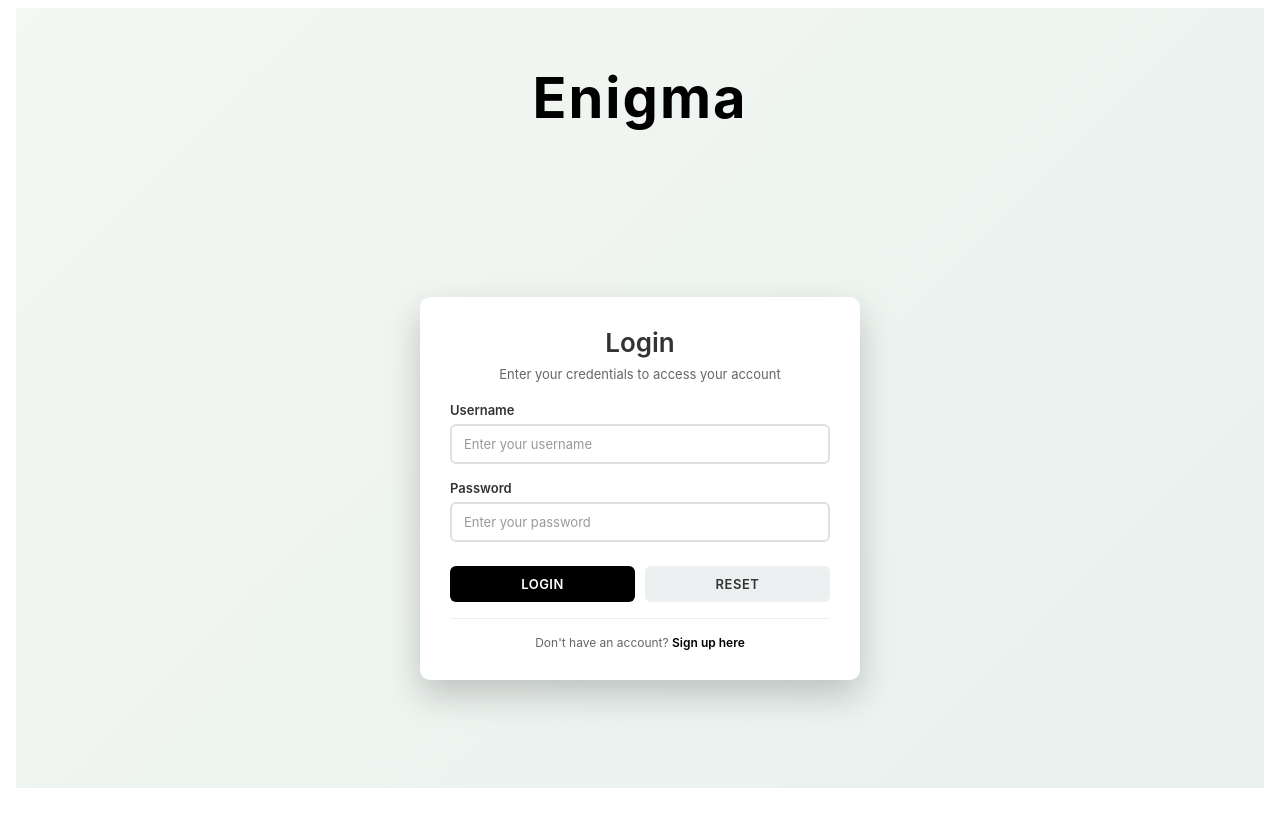
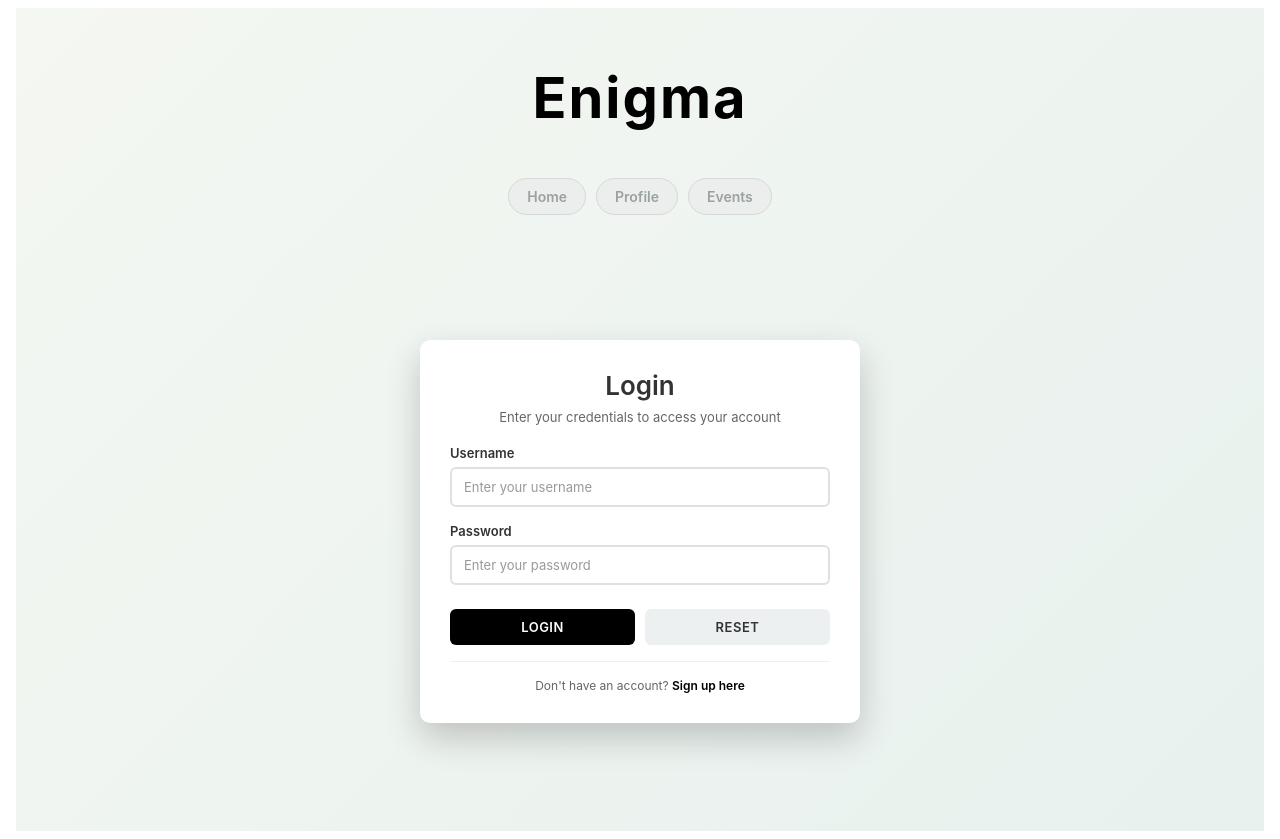
Before and after one commit to vukkumsp/laughing-enigma, an Angular app in the folder frontend/visual-enigma/: page /login in a window 1280 px wide. Before the commit the page ends 800 px from the top, so only its background shows below. Built offline with nearby package versions, Linux system fonts and the light colour scheme.

Commit message:
frontend refactoring: - adding navigation for all non login pages. - fixed the bug where profile page is calling production url instead of local url. - testing the profile endpoint from postman and updated that request to postman collection.

```diff
--- /dev/null
+++ b/frontend/visual-enigma/src/app/app-navigation.html
@@ -0,0 +1,35 @@
+<nav
+  class="app-navigation"
+  [class.navigation-disabled]="isCurrentRoute('/login')"
+  [attr.aria-disabled]="isCurrentRoute('/login')"
+  aria-label="Main navigation">
+  <ul>
+    @if (isCurrentRoute('/login')) {
+      <li><span class="navigation-link">Home</span></li>
+      <li><span class="navigation-link">Profile</span></li>
+      <li><span class="navigation-link">Events</span></li>
+    } @else {
+      <li>
+        @if (isCurrentRoute('/home')) {
+          <span class="navigation-link active" aria-current="page">Home</span>
+        } @else {
+          <a class="navigation-link" routerLink="/home">Home</a>
+        }
+      </li>
+      <li>
+        @if (isCurrentRoute('/profile')) {
+          <span class="navigation-link active" aria-current="page">Profile</span>
+        } @else {
+          <a class="navigation-link" routerLink="/profile">Profile</a>
+        }
+      </li>
+      <li>
+        @if (isCurrentRoute('/events')) {
+          <span class="navigation-link active" aria-current="page">Events</span>
+        } @else {
+          <a class="navigation-link" routerLink="/events">Events</a>
+        }
+      </li>
+    }
+  </ul>
+</nav>
--- /dev/null
+++ b/frontend/visual-enigma/src/app/app-navigation.scss
@@ -0,0 +1,48 @@
+.app-navigation {
+  margin-top: 20px;
+
+  ul {
+    display: flex;
+    justify-content: center;
+    gap: 10px;
+    margin: 0;
+    padding: 0;
+    list-style: none;
+  }
+}
+
+.navigation-link {
+  display: inline-block;
+  padding: 9px 18px;
+  border: 1px solid #b8c9c2;
+  border-radius: 999px;
+  color: #38534a;
+  font-size: 14px;
+  font-weight: 600;
+  text-decoration: none;
+  transition: background-color 150ms ease, color 150ms ease, border-color 150ms ease;
+
+  &:hover {
+    border-color: #217a68;
+    color: #185c4f;
+  }
+
+  &.active {
+    border-color: #217a68;
+    background: #217a68;
+    color: #fff;
+    cursor: default;
+  }
+}
+
+.navigation-disabled .navigation-link {
+  border-color: #d5d9d7;
+  background: #eceeed;
+  color: #9aa29e;
+  cursor: default;
+}
+
+@media (max-width: 480px) {
+  .app-navigation ul { gap: 6px; }
+  .navigation-link { padding: 8px 14px; }
+}
--- /dev/null
+++ b/frontend/visual-enigma/src/app/app-navigation.ts
@@ -0,0 +1,31 @@
+import { Component, DestroyRef, inject, signal } from '@angular/core';
+import { takeUntilDestroyed } from '@angular/core/rxjs-interop';
+import { NavigationEnd, Router, RouterLink } from '@angular/router';
+import { filter, startWith } from 'rxjs';
+
+@Component({
+  selector: 'app-navigation',
+  imports: [RouterLink],
+  templateUrl: './app-navigation.html',
+  styleUrl: './app-navigation.scss'
+})
+export class AppNavigation {
+  readonly currentRoute = signal('');
+
+  private readonly router = inject(Router);
+  private readonly destroyRef = inject(DestroyRef);
+
+  constructor() {
+    this.router.events
+      .pipe(
+        filter(event => event instanceof NavigationEnd),
+        startWith(null),
+        takeUntilDestroyed(this.destroyRef)
+      )
+      .subscribe(() => this.currentRoute.set(this.router.url.split(/[?#]/, 1)[0]));
+  }
+
+  isCurrentRoute(path: string): boolean {
+    return this.currentRoute() === path;
+  }
+}
--- a/frontend/visual-enigma/src/app/app.html
+++ b/frontend/visual-enigma/src/app/app.html
@@ -3,6 +3,7 @@
     <div class="hero-banner">
       <h1 class="app-title">Enigma</h1>
     </div>
+    <app-navigation />
   </div>
   <router-outlet />
 </body>
--- a/frontend/visual-enigma/src/app/app.scss
+++ b/frontend/visual-enigma/src/app/app.scss
@@ -2,8 +2,9 @@
 
 .app-header {
   background: transparent;
+  font-family: $font-default;
   text-align: center;
-  padding: 30px 15px;
+  padding: 30px 15px 16px;
 }
 
 .hero-banner {
--- a/frontend/visual-enigma/src/app/app.ts
+++ b/frontend/visual-enigma/src/app/app.ts
@@ -1,9 +1,10 @@
 import { Component, signal } from '@angular/core';
 import { RouterOutlet } from '@angular/router';
+import { AppNavigation } from './app-navigation';
 
 @Component({
   selector: 'app-root',
-  imports: [RouterOutlet],
+  imports: [AppNavigation, RouterOutlet],
   templateUrl: './app.html',
   styleUrl: './app.scss'
 })
--- a/frontend/visual-enigma/src/app/pages/home/home.scss
+++ b/frontend/visual-enigma/src/app/pages/home/home.scss
@@ -85,6 +85,12 @@ h1 {
   border: 1px solid #dbe8e2;
   background: rgba(255, 255, 255, .82);
   box-shadow: 0 18px 40px rgba(32, 74, 61, .08);
+  animation: slideIn 0.3s ease-out both;
+}
+
+@keyframes slideIn {
+  from { opacity: 0; transform: translateY(20px); }
+  to { opacity: 1; transform: translateY(0); }
 }
 
 .panel-heading { display: flex; align-items: flex-start; justify-content: space-between; gap: 20px; }
--- a/frontend/visual-enigma/src/app/pages/profile/profile.ts
+++ b/frontend/visual-enigma/src/app/pages/profile/profile.ts
@@ -2,7 +2,7 @@ import { HttpClient } from '@angular/common/http';
 import { Component, inject, signal } from '@angular/core';
 import { Router } from '@angular/router';
 import { Auth } from '../../services/auth';
-import { environment } from '../../../environments/environment.production';
+import { environment } from '../../../environments/environment';
 
 @Component({
   selector: 'app-profile',
```
Also changed, not shown: 2 other files (tests, documents, lock files or other folders).
